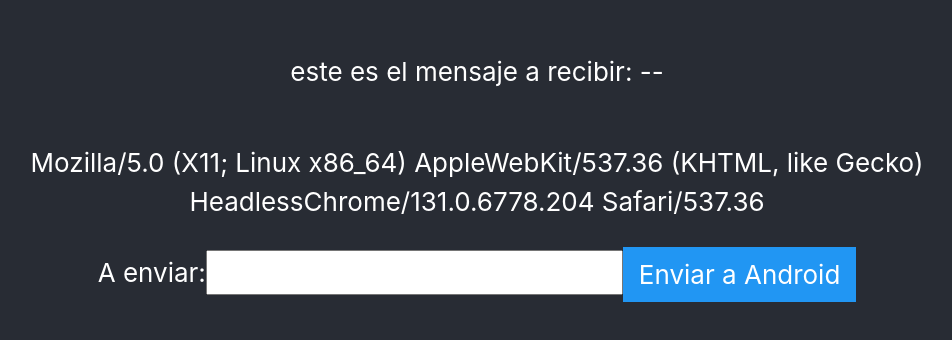
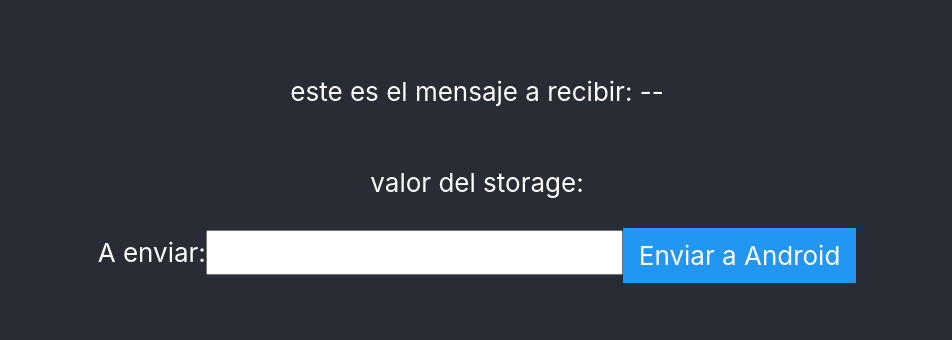
Before and after one commit to jreigpas/myapp, a React (Create React App) app: page / in a window 1280 px wide. Shown: the part 236-576 px from the top of the page, without its empty margins (163-1115 px from the left). Built offline with nearby package versions, Linux system fonts and the light colour scheme.

Commit message:
add localStorage

```diff
--- a/src/App.tsx
+++ b/src/App.tsx
@@ -6,6 +6,7 @@ function App() {
   const [mensaje, setMensaje] = useState("--");
   const [mensajeEnviar, setMensajeEnviar] = useState("sin mensaje");
   const [userAgent, setuserAgent] = useState("");
+  const [myItemStorage, setMyItemStorage] = useState("");
 
   const getFromAndroid = (event : any) => {
     event.preventDefault();
@@ -22,10 +23,12 @@ function App() {
   const handleInputChange = (event: any) => {
     console.log('valor:'+event.target.value);
     setMensajeEnviar(event.target.value);
+    setMyItemStorage(localStorage.getItem('micolor') || '');
   };
 
   useEffect(() => {
     setuserAgent(window.navigator.userAgent);
+    localStorage.setItem('micolor', 'red');
   }, []);
 
   window.changeText = function (msg: string) {
@@ -38,7 +41,8 @@ function App() {
     <div className="App">
       <header className="App-header">
         <p>este es el mensaje a recibir: {mensaje}</p>
-        <p>{userAgent}</p>
+        <p>valor del storage:{myItemStorage}</p>
+        {/* <p>{userAgent}</p> */}
         <form onSubmit={getFromAndroid}>
         <label>
           A enviar:
```
